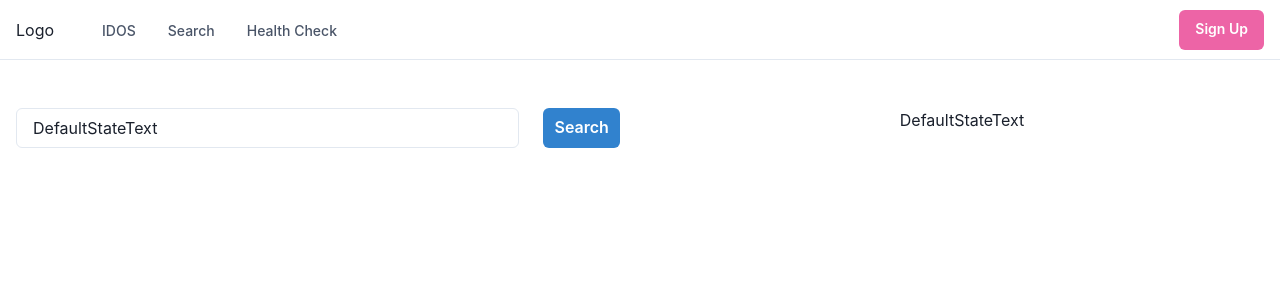
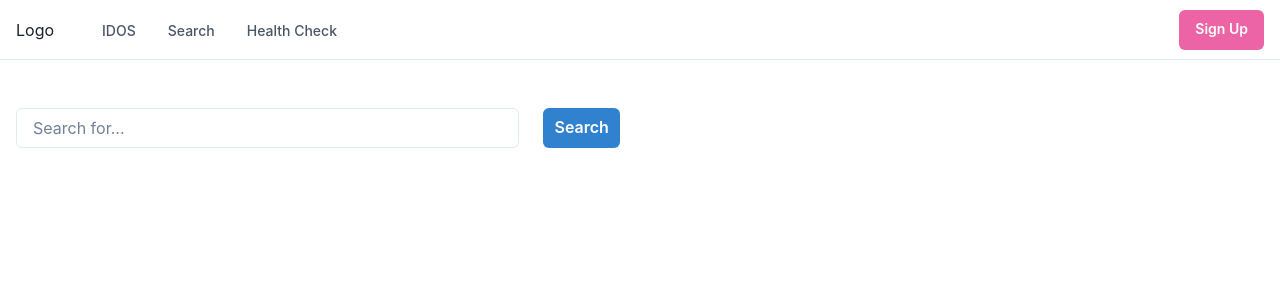
Before and after one commit to mattfinnell/idos_frontend, a React (Create React App) app: page /search in a window 1280 px wide. Shown: the top 300 px of the page. Built offline with nearby package versions, Linux system fonts and the light colour scheme.

Commit message:
added query strings for search

```diff
--- a/src/components/Search/Search.tsx
+++ b/src/components/Search/Search.tsx
@@ -1,11 +1,14 @@
 import { Button, Stack, SimpleGrid, Box, Input } from "@chakra-ui/react";
 import { FC, useState } from "react";
+import useSearchParamsState from "../../hooks/useSearchParamsState";
 
 type SearchProps = {};
 
 const Search: FC<SearchProps> = () => {
-  const [searchString, setSearchString] = useState<string>("DefaultStateText");
-  const [results, setResults] = useState<string>(searchString);
+  const [searchParamsState, setSearchParamsState] = useSearchParamsState();
+  const [searchState, setSearchState] = useState<string>(
+    atob(searchParamsState),
+  );
 
   return (
     <>
@@ -15,19 +18,19 @@ const Search: FC<SearchProps> = () => {
             <Input
               variant="outline"
               placeholder="Search for..."
-              value={searchString}
-              onChange={(event) => setSearchString(event.target.value)}
+              value={searchState}
+              onChange={(event) => setSearchState(event.target.value)}
             />
             <Button
               colorScheme="blue"
-              onClick={(_) => setResults(searchString)}
+              onClick={(_) => setSearchParamsState(btoa(searchState))}
             >
               Search
             </Button>
           </Stack>
         </Box>
         <Box>
-          <h1>{results}</h1>
+          <h1>{searchParamsState}</h1>
         </Box>
       </SimpleGrid>
     </>
--- /dev/null
+++ b/src/hooks/useSearchParamsState.ts
@@ -0,0 +1,29 @@
+import { useSearchParams } from "react-router-dom";
+
+const useSearchParamsState = (
+  searchParamName: string = "q",
+  defaultValue: string = "",
+): readonly [
+  searchParamsState: string,
+  setSearchParamsState: (newState: string) => void,
+] => {
+  const [searchParams, setSearchParams] = useSearchParams();
+
+  const acquiredSearchParam = searchParams.get(searchParamName);
+  const searchParamsState = acquiredSearchParam ?? defaultValue;
+
+  const setSearchParamsState = (newState: string) => {
+    const next = Object.assign(
+      {},
+      [...searchParams.entries()].reduce(
+        (o, [key, value]) => ({ ...o, [key]: value }),
+        {},
+      ),
+      { [searchParamName]: newState },
+    );
+    setSearchParams(next);
+  };
+  return [searchParamsState, setSearchParamsState];
+};
+
+export default useSearchParamsState;
--- a/tsconfig.json
+++ b/tsconfig.json
@@ -1,6 +1,6 @@
 {
   "compilerOptions": {
-    "target": "es5",
+    "target": "es6",
     "lib": ["dom", "dom.iterable", "esnext"],
     "allowJs": true,
     "skipLibCheck": true,
```
